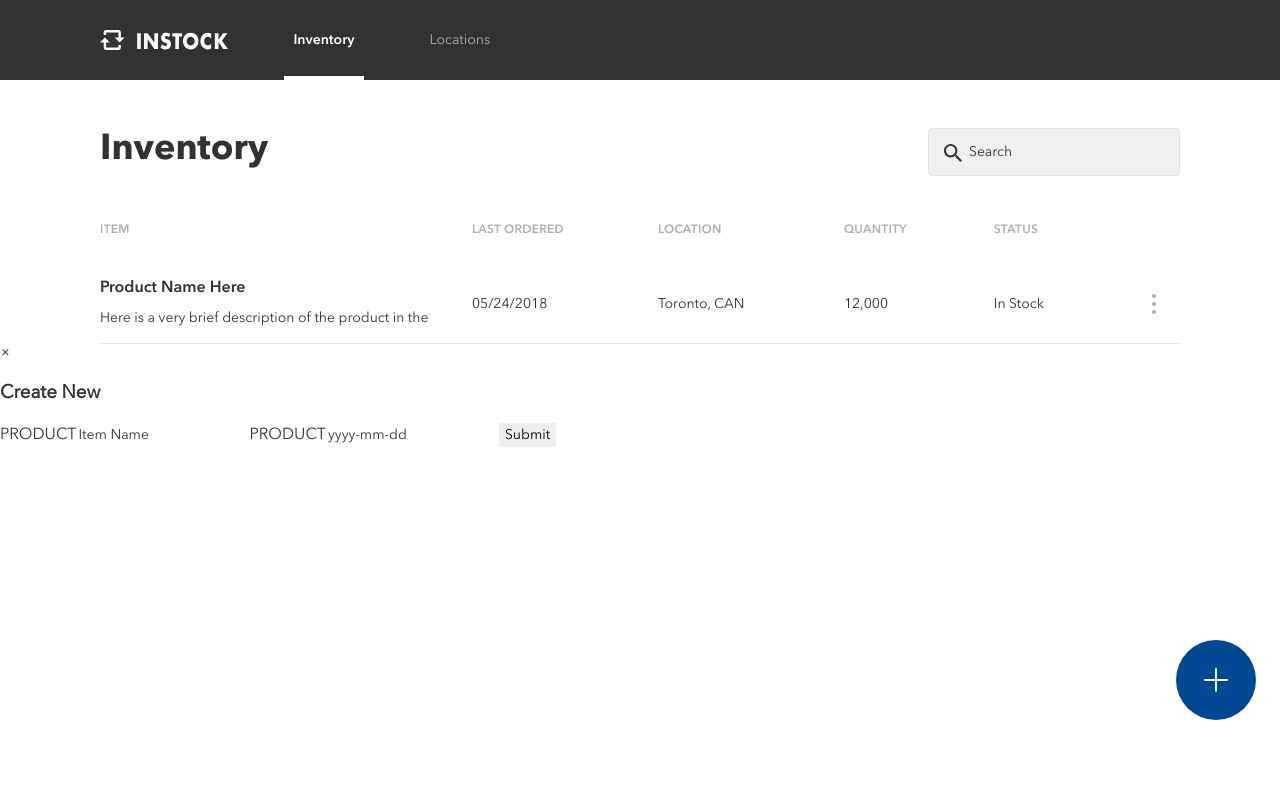
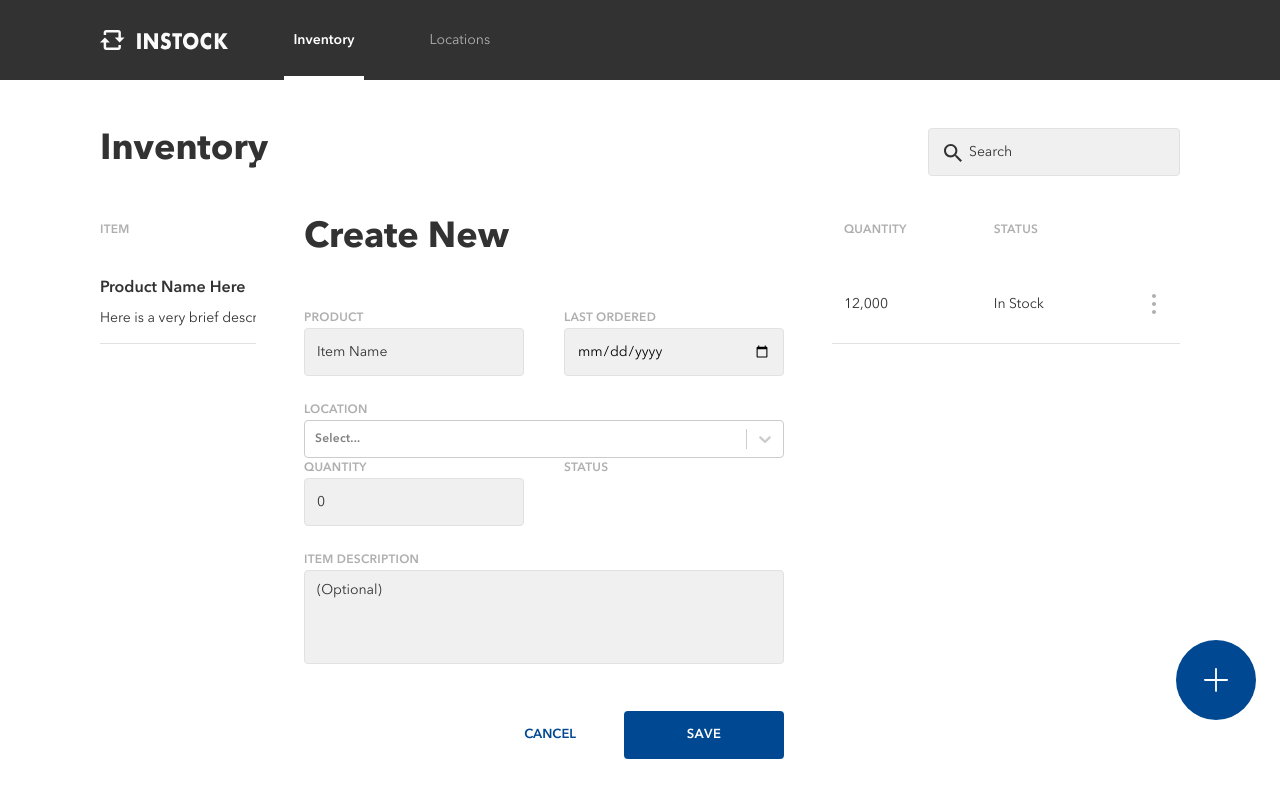
Before and after one commit to Surefirer/InStock-Sprint-I-Pod-04, a React (Create React App) app in the folder client/: page /inventory in a window 1280 px wide. Both pictures are taken after a click on the button 1216 px from the left and 680 px from the top of the page. Built offline with nearby package versions, Linux system fonts and the light colour scheme.

Commit message:
saving Create New comp progress

```diff
--- a/client/package.json
+++ b/client/package.json
@@ -10,7 +10,8 @@
         "react": "^16.13.1",
         "react-dom": "^16.13.1",
         "react-router-dom": "^5.2.0",
-        "react-scripts": "3.4.1"
+        "react-scripts": "3.4.1",
+        "react-select": "^3.1.0"
     },
     "scripts": {
         "start": "react-scripts start",
--- a/client/src/components/pages/CreateNew.js
+++ b/client/src/components/pages/CreateNew.js
@@ -1,4 +1,5 @@
 import React from "react";
+import Select from "react-select";
 // import Icons from "../assets";
 
 class CreateNew extends React.Component {
@@ -7,24 +8,67 @@ class CreateNew extends React.Component {
   };
   render() {
     return (
-      <div className="modal">
-        <div className="modal_content">
-          <span className="close" onClick={this.handleClick}>
-            &times;
-          </span>
-          <form>
-            <h3>Create New</h3>
-            <label>
+      <div className="createNew">
+        <form className="createNew__container">
+          <h1 className="createNew__header">Create New</h1>
+          <div className="createNew__wrapper">
+            <label className="createNew__label">
               PRODUCT
-              <input type="text" name="product" placeholder="Item Name" />
+              <input
+                className="createNew__input"
+                type="text"
+                name="product"
+                placeholder="Item Name"
+              />
             </label>
-            <label>
-              PRODUCT
-              <input type="text" name="product" placeholder="yyyy-mm-dd" />
+            <label className="createNew__label">
+              LAST ORDERED
+              <input
+                className="createNew__input"
+                type="date"
+                name="lastOrdered"
+                placeholder="yyyy-mm-dd"
+              />
             </label>
-            <input type="submit" />
-          </form>
-        </div>
+          </div>
+          <label className="createNew__label">
+            LOCATION
+            <Select
+              className="createNew__location"
+              classNamePrefix="Select"
+              name="location"
+            />
+          </label>
+          <div className="createNew__wrapper">
+            <label className="createNew__label">
+              QUANTITY
+              <input
+                className="createNew__input"
+                type="number"
+                name="quantity"
+                placeholder="0"
+              />
+            </label>
+            <label className="createNew__label">STATUS</label>
+          </div>
+          <label className="createNew__label">
+            ITEM DESCRIPTION
+            <textarea
+              className="createNew__descInput"
+              type="text"
+              name="description"
+              placeholder="(Optional)"
+            />
+          </label>
+          <div className="createNew__wrapper--btn">
+            <span className="createNew__cancel" onClick={this.handleClick}>
+              CANCEL
+            </span>
+            <button className="createNew__btn" type="submit" id="upload-btn">
+              SAVE
+            </button>
+          </div>
+        </form>
       </div>
     );
   }
--- a/client/src/styles/main.css
+++ b/client/src/styles/main.css
@@ -31,7 +31,7 @@
 /* ==========================================================================
        utility classes
     ========================================================================== */
-.input, .inventory__search--input {
+.input, .inventory__search--input, .createNew__input, .createNew__descInput {
   background-color: rgba(225, 225, 225, 0.5);
   width: 100%;
   border-radius: 0.25rem;
@@ -40,7 +40,7 @@
   transition: 0.2s ease-in-out;
 }
 
-.input:focus, .inventory__search--input:focus {
+.input:focus, .inventory__search--input:focus, .createNew__input:focus, .createNew__descInput:focus {
   border: 2px solid #323232;
 }
 
@@ -61,6 +61,34 @@
 }
 
 .round-button:hover, .inventory__button:hover {
+  background-color: #002f5f;
+}
+
+.button, .createNew__btn {
+  font-family: Avenir Bold Demi;
+  font-size: 0.813rem;
+  line-height: 1.125rem;
+  background-color: #004892;
+  color: #ffffff;
+  border-radius: 0.25rem;
+  letter-spacing: 0.5px;
+  display: -webkit-box;
+  display: -ms-flexbox;
+  display: flex;
+  -webkit-box-align: center;
+      -ms-flex-align: center;
+          align-items: center;
+  -webkit-box-pack: center;
+      -ms-flex-pack: center;
+          justify-content: center;
+  width: 100%;
+  height: 3rem;
+  padding: 0;
+  -webkit-transition: 0.3s ease-in-out;
+  transition: 0.3s ease-in-out;
+}
+
+.button:hover, .createNew__btn:hover, .button:focus, .createNew__btn:focus {
   background-color: #002f5f;
 }
 
@@ -552,4 +580,105 @@ textarea::placeholder {
 .inventory__quantity {
   width: 13.88%;
 }
+
+.createNew {
+  width: 100%;
+  height: 100%;
+  z-index: 99;
+  background-color: rgba(0, 0, 0, 0.5);
+}
+
+.createNew__container {
+  position: absolute;
+  padding: 0 3rem;
+  border-radius: 0.25rem;
+  top: 20%;
+  left: 20%;
+  width: 36rem;
+  height: 39rem;
+  background-color: #ffffff;
+}
+
+.createNew__header {
+  font-family: Avenir Bold;
+  font-size: 1.5rem;
+  line-height: 2rem;
+}
+
+@media (min-width: 768px) {
+  .createNew__header {
+    font-family: Avenir Bold;
+    font-size: 2.25rem;
+    line-height: 2.75rem;
+    margin: 3.5rem 0 3rem 0;
+  }
+}
+
+.createNew__wrapper {
+  display: -webkit-box;
+  display: -ms-flexbox;
+  display: flex;
+  -webkit-box-pack: justify;
+      -ms-flex-pack: justify;
+          justify-content: space-between;
+}
+
+.createNew__wrapper--btn {
+  display: -webkit-box;
+  display: -ms-flexbox;
+  display: flex;
+  -webkit-box-align: center;
+      -ms-flex-align: center;
+          align-items: center;
+  -webkit-box-pack: end;
+      -ms-flex-pack: end;
+          justify-content: flex-end;
+}
+
+.createNew__label {
+  font-family: Avenir Bold Demi;
+  font-size: 0.75rem;
+  line-height: 1.25rem;
+  letter-spacing: 0.25px;
+  color: #afafaf;
+  width: 13.75rem;
+  margin-bottom: 1.5rem;
+}
+
+.createNew__input {
+  height: 3rem;
+  width: 13.75rem;
+  padding: 0 0.75rem 0 0.75rem;
+}
+
+.createNew__descInput {
+  resize: none;
+  padding: 0.5rem 0 0 0.75rem;
+  height: 8.938rem;
+}
+
+@media (min-width: 768px) {
+  .createNew__descInput {
+    margin-bottom: 2.5rem;
+  }
+}
+
+@media (min-width: 1080px) {
+  .createNew__descInput {
+    height: 5.875rem;
+  }
+}
+
+.createNew__cancel {
+  font-family: Avenir Bold Demi;
+  font-size: 0.813rem;
+  line-height: 1.125rem;
+  color: #004892;
+  margin-right: 3rem;
+}
+
+.createNew__btn {
+  width: 10rem;
+  height: 3rem;
+}
 /*# sourceMappingURL=main.css.map */
--- a/client/src/styles/main.scss
+++ b/client/src/styles/main.scss
@@ -4,3 +4,4 @@
 @import "./partials/global";
 @import "./partials/header";
 @import "./partials/inventory";
+@import "./partials/createNew";
--- /dev/null
+++ b/client/src/styles/partials/_createNew.scss
@@ -0,0 +1,78 @@
+.createNew {
+  //   position: fixed;
+  width: 100%;
+  height: 100%;
+  z-index: 99;
+  background-color: rgba(0, 0, 0, 0.5);
+
+  &__container {
+    position: absolute;
+    padding: 0 3rem;
+    border-radius: 0.25rem;
+    top: 20%;
+    left: 20%;
+    width: 36rem;
+    height: 39rem;
+    background-color: $white;
+  }
+
+  &__header {
+    @include header;
+
+    @include tablet {
+      @include headerOne-tablet;
+      margin: 3.5rem 0 3rem 0;
+    }
+  }
+
+  &__wrapper {
+    display: flex;
+    justify-content: space-between;
+
+    &--btn {
+      display: flex;
+      align-items: center;
+      justify-content: flex-end;
+    }
+  }
+
+  &__label {
+    @include label;
+    width: 13.75rem;
+    margin-bottom: 1.5rem;
+  }
+
+  &__input {
+    @extend .input;
+    height: 3rem;
+    width: 13.75rem;
+    padding: 0 0.75rem 0 0.75rem;
+  }
+
+  &__descInput {
+    @extend .input;
+    resize: none;
+    padding: 0.5rem 0 0 0.75rem;
+    height: 8.938rem;
+
+    @include tablet {
+      margin-bottom: 2.5rem;
+    }
+
+    @include desktop {
+      height: 5.875rem;
+    }
+  }
+
+  &__cancel {
+    @include paragraph-bold;
+    color: $instock-blue;
+    margin-right: 3rem;
+  }
+
+  &__btn {
+    @extend .button;
+    width: 10rem;
+    height: 3rem;
+  }
+}
```
Also changed, not shown: client/src/styles/partials/_mixins.scss (+21 -0 lines), 2 other files (tests, documents, lock files or other folders).
